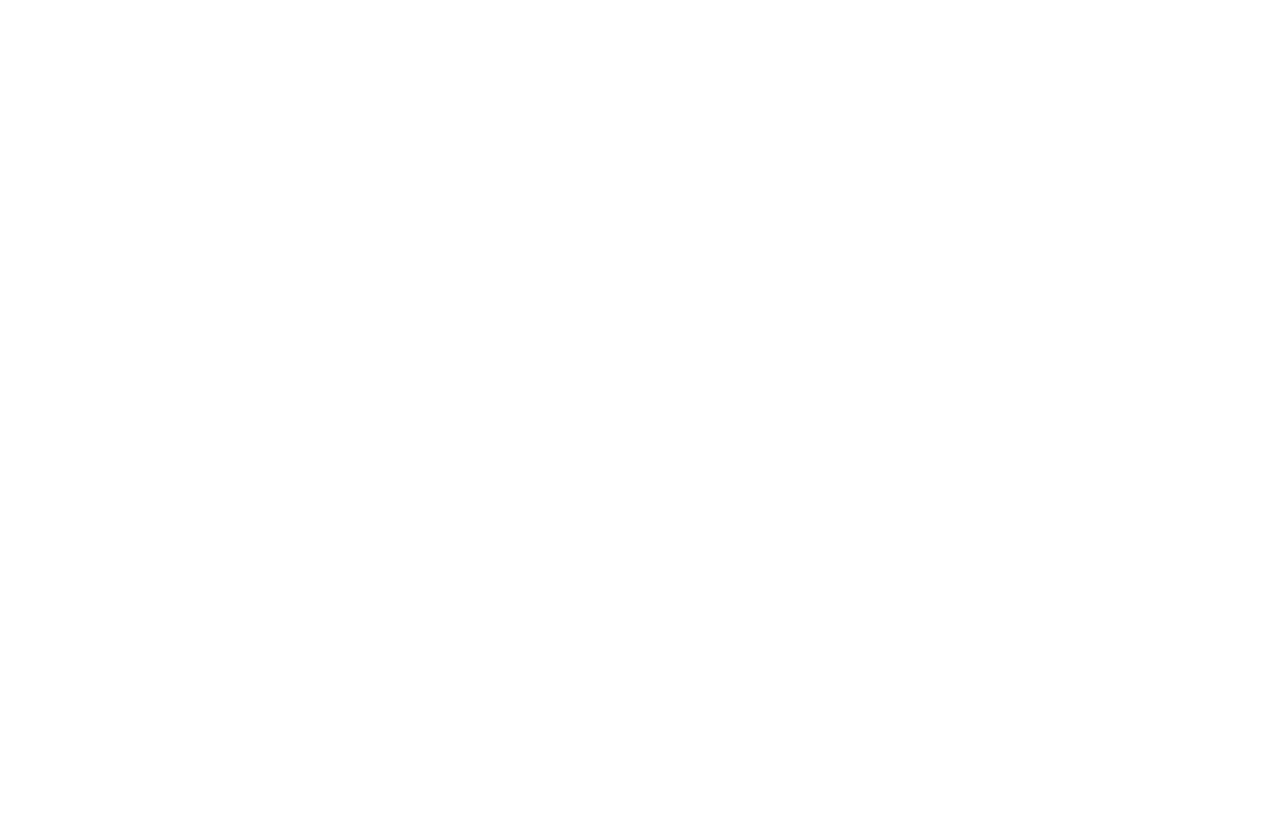
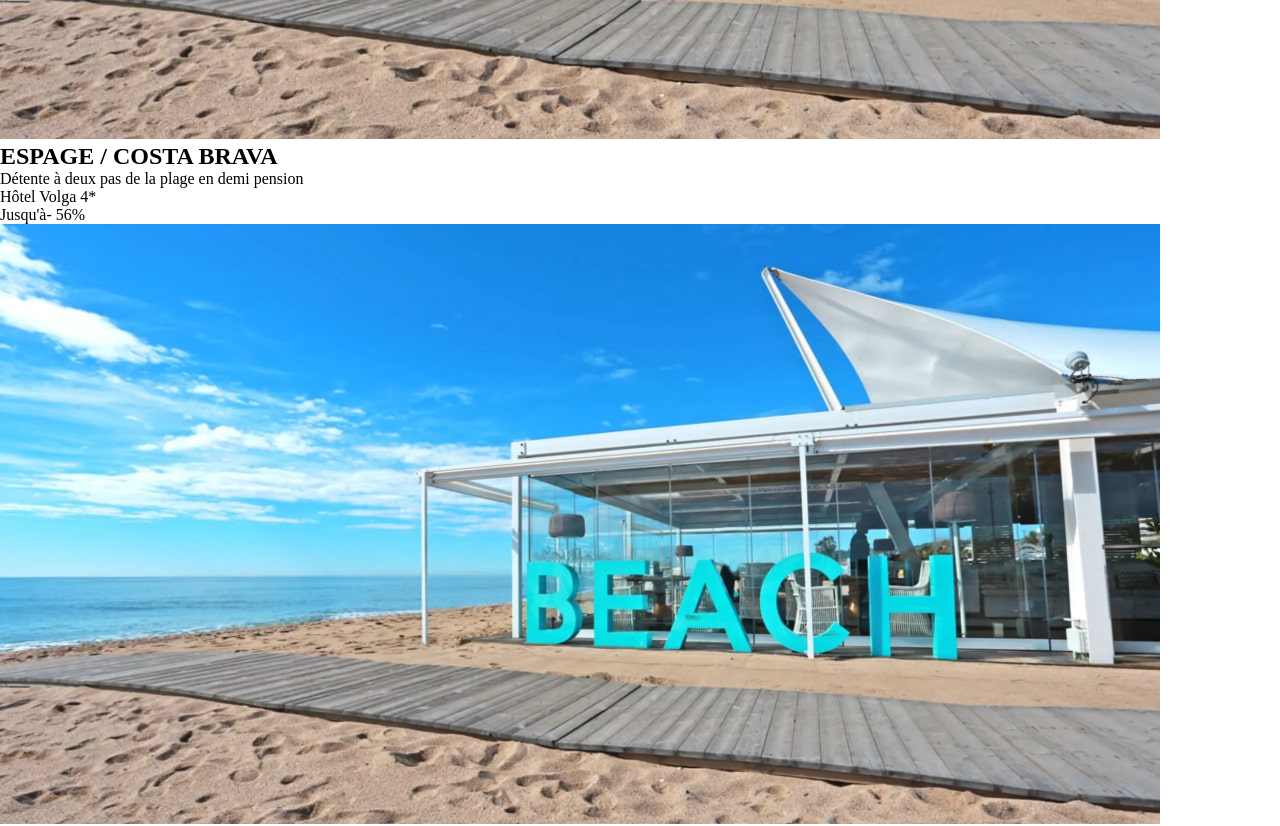
Before and after one commit to Chris5477/voyageprive-test, a React (Create React App) app: page / in a window 1280 px wide. Shown: the part 1720-2546 px from the top of the page. Before the commit the page ends 800 px from the top, so only its background shows below. Built offline with nearby package versions, Linux system fonts and the light colour scheme.

Commit message:
add card component

```diff
--- /dev/null
+++ b/src/components/Card.js
@@ -0,0 +1,17 @@
+import picture1 from "../assets/offers/barcelona/picture1.jpg";
+
+const Card = () => {
+	return (
+		<section className="card">
+			<firgure className="card-picture">
+				<img src={picture1} alt="establishment" />
+			</firgure>
+
+			<h2 className="destination">ESPAGE / COSTA BRAVA</h2>
+			<p className="description">Détente à deux pas de la plage en demi pension</p>
+			<p className="establishment">Hôtel Volga 4*</p>
+			<p className="promotion-rate">Jusqu'à- 56%</p>
+		</section>
+	);
+};
+export default Card;
--- a/src/pages/Offers.js
+++ b/src/pages/Offers.js
@@ -1,5 +1,6 @@
 import headBarcelona from "../assets/offers/barcelona/barcelona.jpg";
 import logoVP from "../assets/logo/VPLogo.svg";
+import Card from "../components/Card";
 
 const Offers = () => {
 	return (
@@ -13,10 +14,10 @@
 				</h1>
 			</header>
             <main>
-                {/* <Card />
                 <Card />
                 <Card />
-                <Card /> */}
+                <Card />
+                <Card />
             </main>
 		</div>
 	);
```
Also changed, not shown: src/assets/offers/barcelona/picture1.jpg (added).
